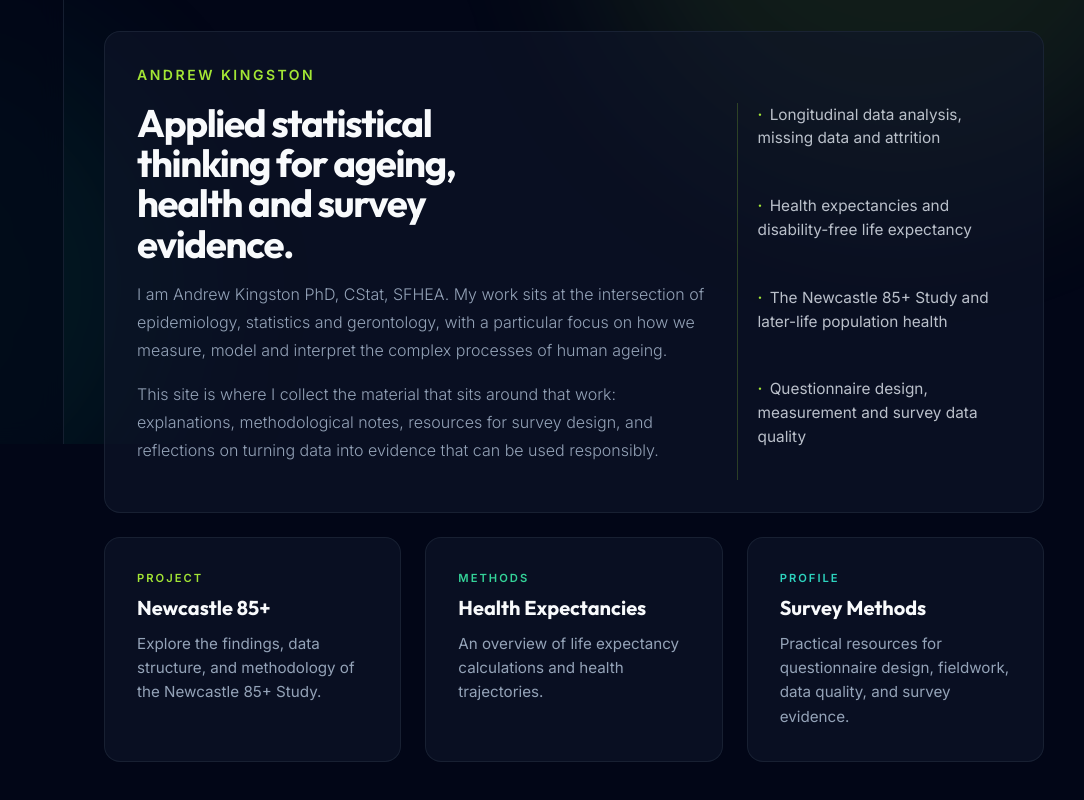
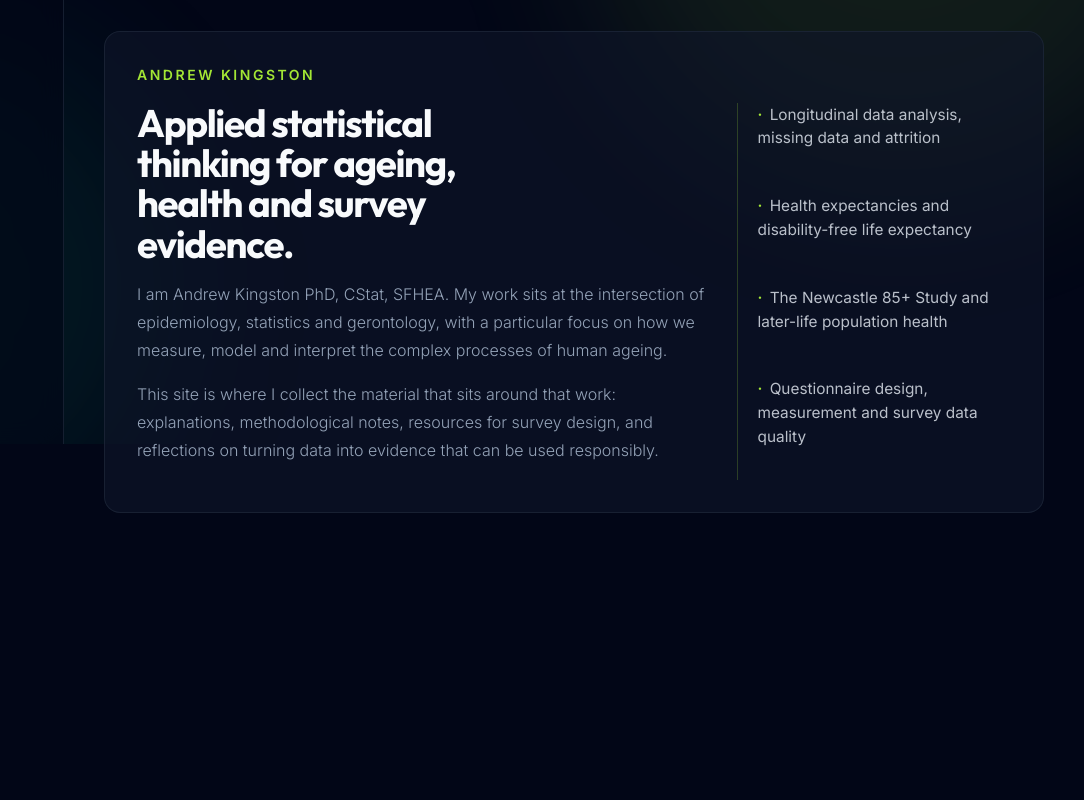
Before and after one commit to akalysis/nuteacher, a Next.js app: page / in a window 1280 px wide. Shown: the part 356-1156 px from the top of the page, without its empty margins (196-1280 px from the left). After the commit the page ends 949 px from the top, so only its background shows below. Built offline with nearby package versions, Linux system fonts and the light colour scheme.

Commit message:
Remove home page card grid

```diff
--- a/src/app/page.tsx
+++ b/src/app/page.tsx
@@ -1,5 +1,3 @@
-import Link from "next/link";
-
 export default function Home() {
   return (
     <div>
@@ -38,32 +36,6 @@ export default function Home() {
           </ul>
         </div>
       </section>
-
-      <section className="card-grid">
-        <Link href="/newcastle-85" className="glass-card">
-          <span className="label-tracking" style={{ fontSize: "0.7rem", marginBottom: "0.5rem" }}>Project</span>
-          <h3 className="card-title">Newcastle 85+</h3>
-          <p style={{ color: "var(--text-secondary)", fontSize: "0.95rem" }}>
-            Explore the findings, data structure, and methodology of the Newcastle 85+ Study.
-          </p>
-        </Link>
-
-        <Link href="/health-expectancies" className="glass-card">
-          <span className="label-tracking" style={{ fontSize: "0.7rem", marginBottom: "0.5rem", color: "var(--accent-emerald)" }}>Methods</span>
-          <h3 className="card-title">Health Expectancies</h3>
-          <p style={{ color: "var(--text-secondary)", fontSize: "0.95rem" }}>
-            An overview of life expectancy calculations and health trajectories.
-          </p>
-        </Link>
-
-        <Link href="/survey-methods" className="glass-card">
-          <span className="label-tracking" style={{ fontSize: "0.7rem", marginBottom: "0.5rem", color: "var(--accent-teal)" }}>Profile</span>
-          <h3 className="card-title">Survey Methods</h3>
-          <p style={{ color: "var(--text-secondary)", fontSize: "0.95rem" }}>
-            Practical resources for questionnaire design, fieldwork, data quality, and survey evidence.
-          </p>
-        </Link>
-      </section>
     </div>
   );
 }
```
